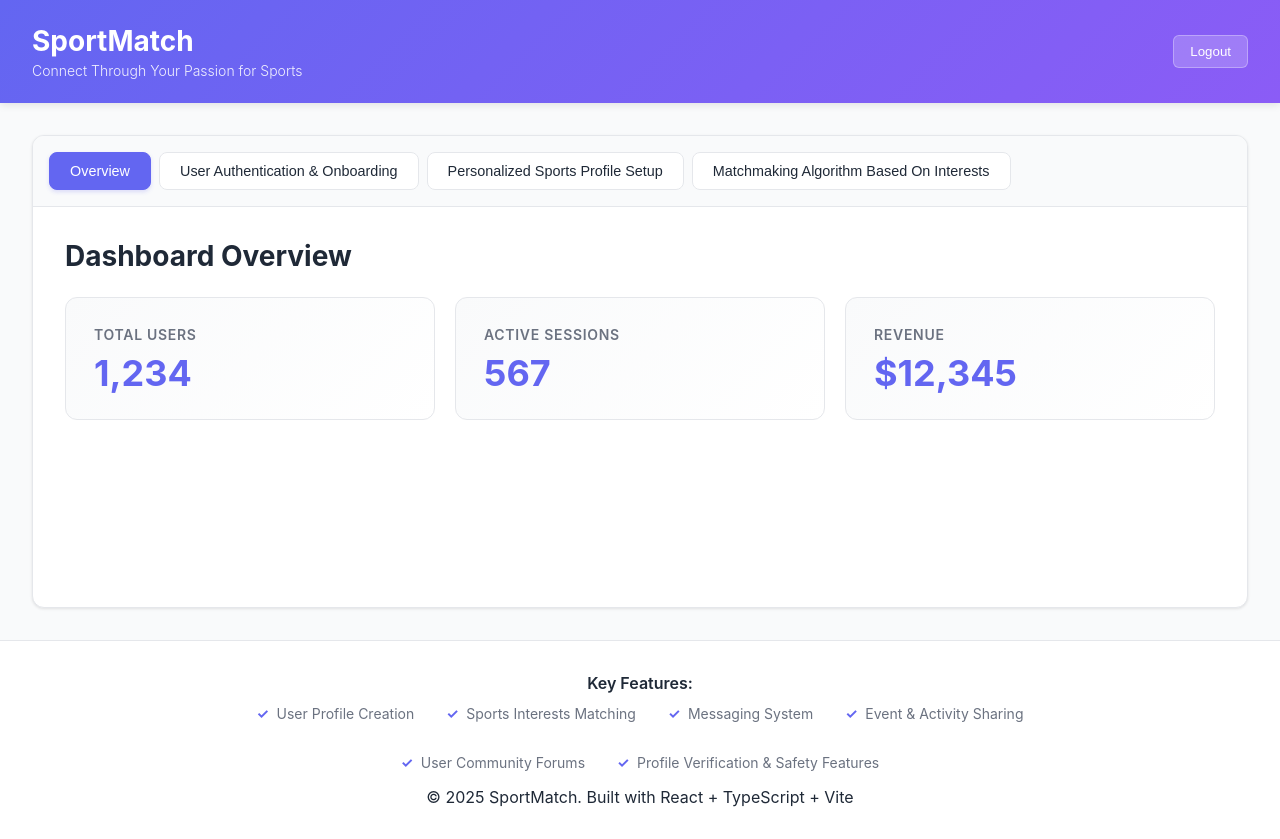
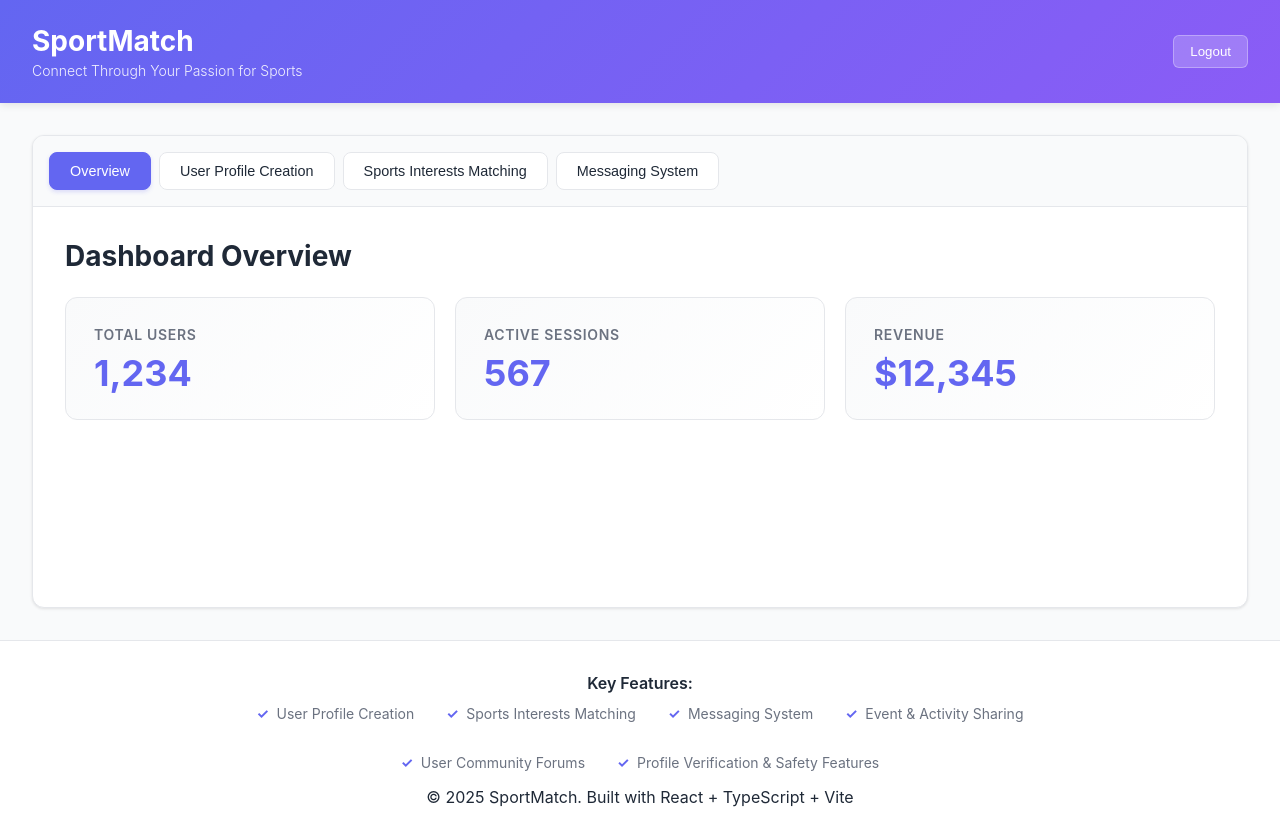
Before and after one commit to playworks93/sportmatch-landing-app, a React (Vite) app: page / in a window 1280 px wide. Both pictures are taken after typing "name@example.com", "Sample123" into the empty fields and a click on the button "Sign In". Built offline with nearby package versions, Linux system fonts and the light colour scheme.

Commit message:
Add src/components/Dashboard.tsx

```diff
--- a/src/components/Dashboard.tsx
+++ b/src/components/Dashboard.tsx
@@ -15,22 +15,22 @@ const Dashboard = (props: DashboardProps) => {
           Overview
         </button>
         <button
-          className={activeTab === 'user_authentication_&_onboarding' ? 'active' : ''}
-          onClick={() => setActiveTab('user_authentication_&_onboarding')}
+          className={activeTab === 'user_profile_creation' ? 'active' : ''}
+          onClick={() => setActiveTab('user_profile_creation')}
         >
-          User Authentication & Onboarding
+          User Profile Creation
         </button>
         <button
-          className={activeTab === 'personalized_sports_profile_setup' ? 'active' : ''}
-          onClick={() => setActiveTab('personalized_sports_profile_setup')}
+          className={activeTab === 'sports_interests_matching' ? 'active' : ''}
+          onClick={() => setActiveTab('sports_interests_matching')}
         >
-          Personalized Sports Profile Setup
+          Sports Interests Matching
         </button>
         <button
-          className={activeTab === 'matchmaking_algorithm_based_on_interests' ? 'active' : ''}
-          onClick={() => setActiveTab('matchmaking_algorithm_based_on_interests')}
+          className={activeTab === 'messaging_system' ? 'active' : ''}
+          onClick={() => setActiveTab('messaging_system')}
         >
-          Matchmaking Algorithm Based On Interests
+          Messaging System
         </button>
       </nav>
 
@@ -55,24 +55,24 @@ const Dashboard = (props: DashboardProps) => {
           </div>
         )}
 
-        {activeTab === 'user_authentication_&_onboarding' && (
+        {activeTab === 'user_profile_creation' && (
           <div className="tab-content">
-            <h2>User Authentication & Onboarding</h2>
-            <p>Manage your user authentication & onboarding here.</p>
+            <h2>User Profile Creation</h2>
+            <p>Manage your user profile creation here.</p>
           </div>
         )}
 
-        {activeTab === 'personalized_sports_profile_setup' && (
+        {activeTab === 'sports_interests_matching' && (
           <div className="tab-content">
-            <h2>Personalized Sports Profile Setup</h2>
-            <p>Manage your personalized sports profile setup here.</p>
+            <h2>Sports Interests Matching</h2>
+            <p>Manage your sports interests matching here.</p>
           </div>
         )}
 
-        {activeTab === 'matchmaking_algorithm_based_on_interests' && (
+        {activeTab === 'messaging_system' && (
           <div className="tab-content">
-            <h2>Matchmaking Algorithm based on Interests</h2>
-            <p>Manage your matchmaking algorithm based on interests here.</p>
+            <h2>Messaging System</h2>
+            <p>Manage your messaging system here.</p>
           </div>
         )}
       </div>
```
